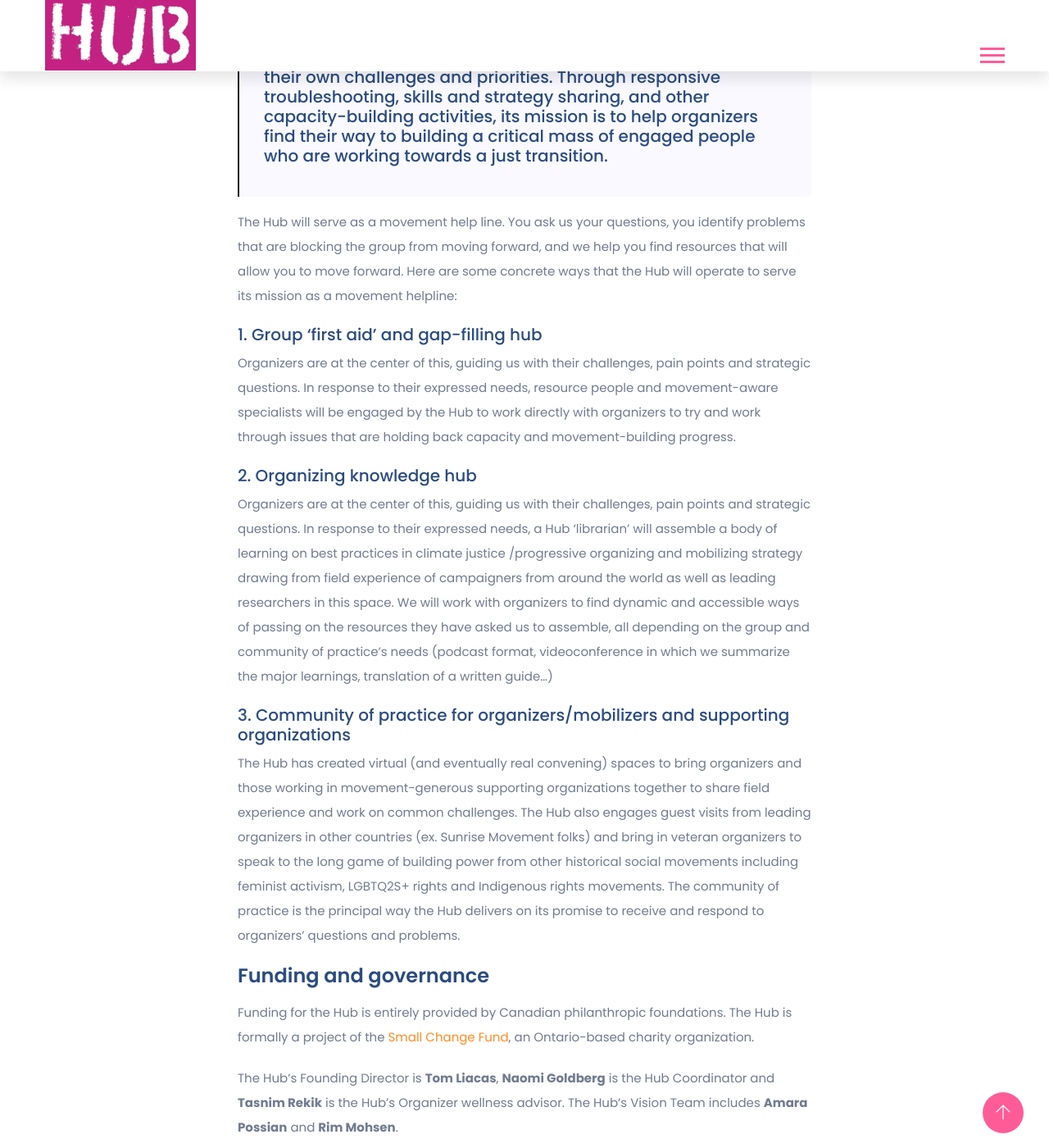
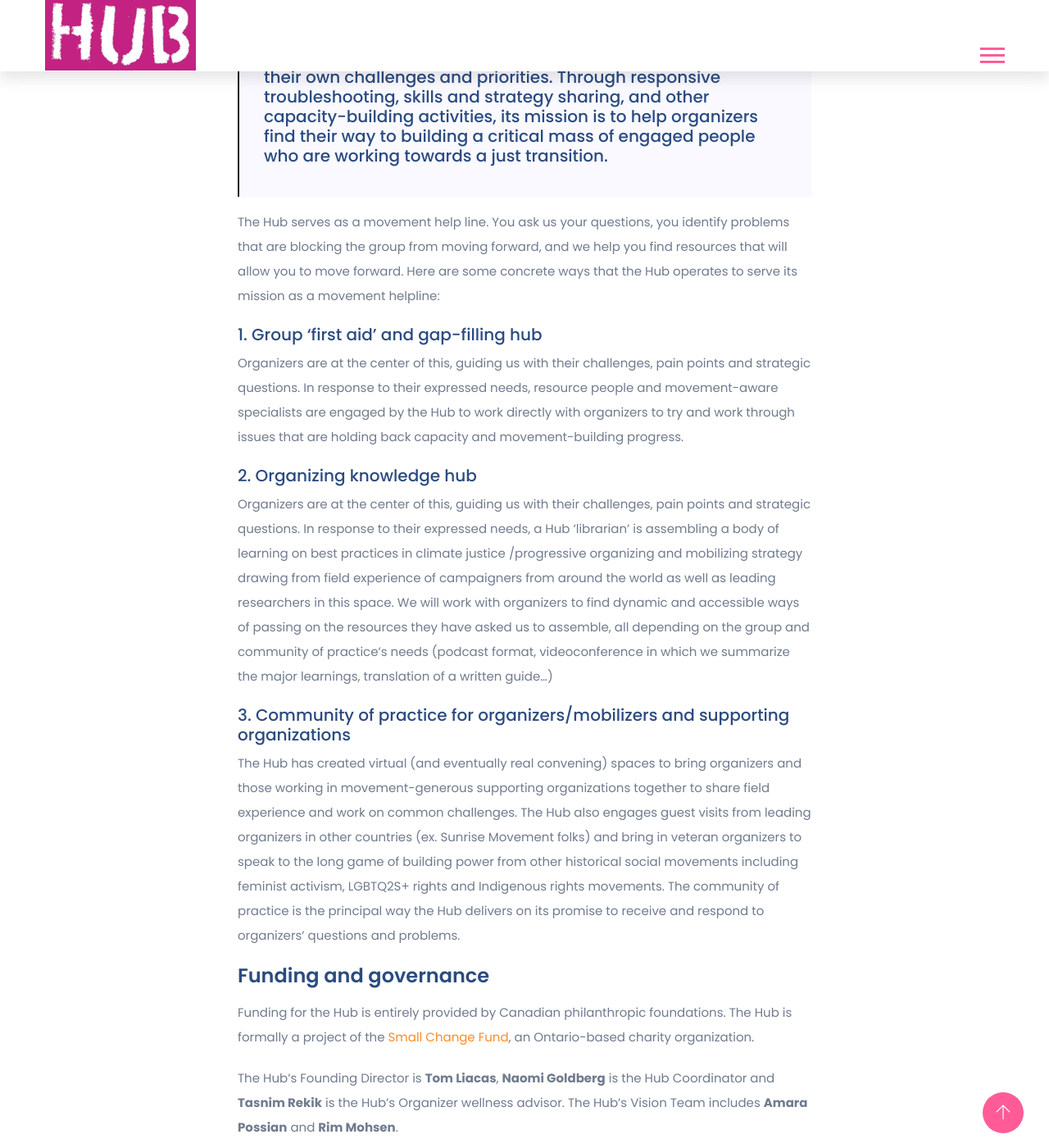
Before and after one commit to LeHubca/lehub-website, a Jekyll site: the page built from docs/en/index.html, in a window 1280 px wide and 1400 px high, scrolled down 646 px. Shown: the whole window at 82% size. Built offline with Jekyll 4.4.1, drawn with Linux system fonts in a browser that asks for light colours; some of the changed text lies outside the part shown.

Commit message:
Update Pages “english”

```diff
--- a/docs/en/index.html
+++ b/docs/en/index.html
@@ -11,20 +11,19 @@ footer: Header image courtesy of Ethan Cox, [Ricochet Media](https://ricochet.me
 ---
 > ##### The Climate Justice Organizing Hub is a support structure designed around the needs of grassroots social movement organizers that respects organizers’ knowledge regarding their own challenges and priorities. Through responsive troubleshooting, skills and strategy sharing, and other capacity-building activities, its mission is to help organizers find their way to building a critical mass of engaged people who are working towards a just transition.
 
-The Hub will serve as a movement help line. You ask us your questions, you identify problems that are blocking the group from moving forward, and we help you find resources that will allow you to move forward. Here are some concrete ways that the Hub will operate to serve its mission as a movement helpline:
+The Hub serves as a movement help line. You ask us your questions, you identify problems that are blocking the group from moving forward, and we help you find resources that will allow you to move forward. Here are some concrete ways that the Hub operates to serve its mission as a movement helpline:
 
 ##### 1. Group 'first aid' and gap-filling hub
 
-Organizers are at the center of this, guiding us with their challenges, pain points and strategic questions. In response to their expressed needs, resource people and movement-aware specialists will be engaged by the Hub to work directly with organizers to try and work through issues that are holding back capacity and movement-building progress.
+Organizers are at the center of this, guiding us with their challenges, pain points and strategic questions. In response to their expressed needs, resource people and movement-aware specialists are engaged by the Hub to work directly with organizers to try and work through issues that are holding back capacity and movement-building progress.
 
 ##### 2. Organizing knowledge hub
 
-Organizers are at the center of this, guiding us with their challenges, pain points and strategic questions. In response to their expressed needs, a Hub ‘librarian’ will assemble a body of learning on best practices in climate justice /progressive organizing and mobilizing strategy drawing from field experience of campaigners from around the world as well as leading researchers in this space. We will work with organizers to find dynamic and accessible ways of passing on the resources they have asked us to assemble, all depending on the group and community of practice's needs (podcast format, videoconference in which we summarize the major learnings, translation of a written guide...)
+Organizers are at the center of this, guiding us with their challenges, pain points and strategic questions. In response to their expressed needs, a Hub ‘librarian’ is assembling a body of learning on best practices in climate justice /progressive organizing and mobilizing strategy drawing from field experience of campaigners from around the world as well as leading researchers in this space. We will work with organizers to find dynamic and accessible ways of passing on the resources they have asked us to assemble, all depending on the group and community of practice's needs (podcast format, videoconference in which we summarize the major learnings, translation of a written guide...)
 
 ##### 3. Community of practice for organizers/mobilizers and supporting organizations
 
 The Hub has created virtual (and eventually real convening) spaces to bring organizers and those working in movement-generous supporting organizations together to share field experience and work on common challenges. The Hub also engages guest visits from leading organizers in other countries (ex. Sunrise Movement folks) and  bring in veteran organizers to speak to the long game of building power from other historical social movements including feminist activism, LGBTQ2S+ rights and Indigenous rights movements. The community of practice is the principal way the Hub  delivers on its promise to receive and respond to organizers' questions and problems.
-
 
 ## Funding and governance
 
```
Also changed, not shown: other parts of docs/en/index.html (+1 -1 lines).
